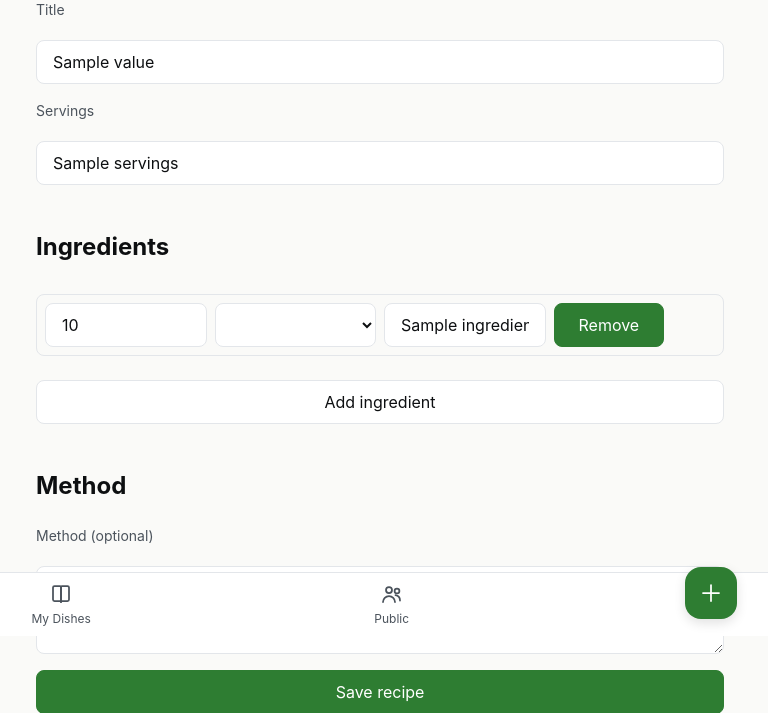
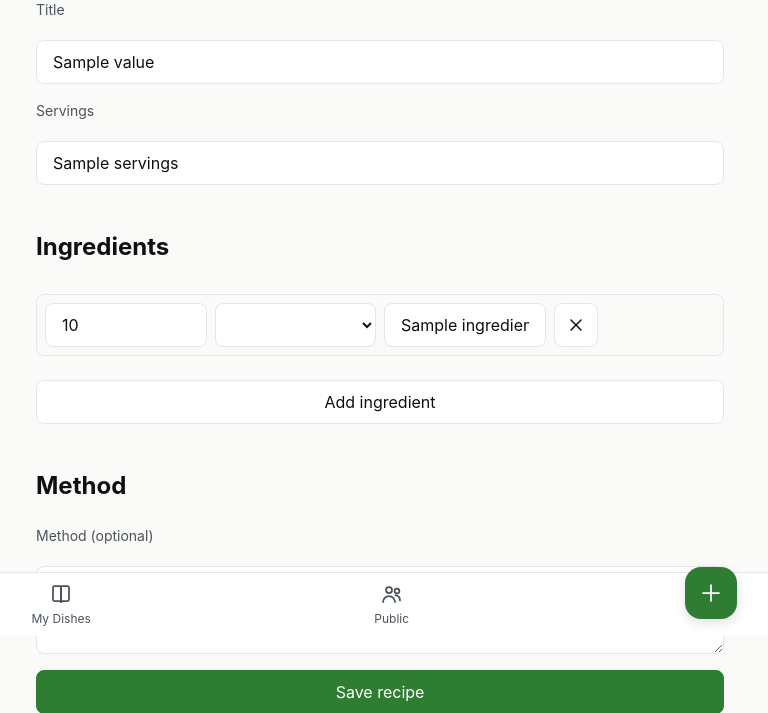
Before and after one commit to AlexanderHultsch/Bring2Bring, a Node project: template src/views/recipes/form.ejs in a window 1280 px wide. Shown: the part 164-877 px from the top of the page, without its empty margins (260-1028 px from the left). Run offline with Node 20 templates, Linux system fonts and the light colour scheme; the template is opened without the code that fills it: most values are stand-ins (such as "Sample title", 1, 10 or a date in 2020); lists and menus that the app fills with data are empty.

Commit message:
Make a button opt in to being the primary action, not out of it
The stylesheet styled the bare button element with the accent-green
primary look, so every control that was not the primary action had to
override it. The two Remove-ingredient buttons never did, and rendered
as the loudest thing on the editing screen, once per ingredient.

Inverted: the element is role-neutral and .button carries the visual.
Remove becomes an icon-only 44px button with an accessible name; every
button in every template now names its role, so grep for a <button>
without a class comes back empty.

.theme-toggle had been silently taking its inline-flex centring from the
element rule without setting it - repaired in the same change rather
than left to surface as a rendering bug.

The focus ring is deliberately untouched: no outline: none, no all:
unset. Buttons here rely on the browser's default indicator.

Spec 10.D (E1).

Co-Authored-By: Claude Opus 5 <noreply@anthropic.com>
Claude-Session: https://claude.ai/code/session_01N73MYYbybHthYtpTUU9LTu

```diff
--- a/public/css/style.css
+++ b/public/css/style.css
@@ -79,7 +79,15 @@ a:focus {
   text-decoration: none;
 }
 
-button,
+button {
+  font: inherit;
+  color: inherit;
+  background: none;
+  border: 0;
+  padding: 0;
+  cursor: pointer;
+}
+
 .button {
   display: inline-flex;
   align-items: center;
@@ -96,7 +104,6 @@ button,
   cursor: pointer;
 }
 
-button:hover,
 .button:hover {
   filter: brightness(1.1);
 }
@@ -188,6 +195,9 @@ label {
 }
 
 .theme-toggle {
+  display: inline-flex;
+  align-items: center;
+  justify-content: center;
   min-height: var(--min-tap-target);
   min-width: var(--min-tap-target);
   padding: 0;
@@ -203,6 +213,15 @@ label {
 }
 
 .button--ghost {
+  border: 1px solid var(--color-border);
+  background: var(--color-surface);
+  color: var(--color-text);
+}
+
+.button--icon {
+  min-width: var(--min-tap-target);
+  padding-left: 0;
+  padding-right: 0;
   border: 1px solid var(--color-border);
   background: var(--color-surface);
   color: var(--color-text);
--- a/src/views/recipes/form.ejs
+++ b/src/views/recipes/form.ejs
@@ -43,7 +43,9 @@
                 </select>
                 <input type="text" name="ingredients[<%= ingredientIndex %>][name]" value="<%= ingredient.name %>" placeholder="Ingredient" class="ingredient-row__name" data-ingredient-name>
                 <div class="ingredient-row__actions">
-                  <button type="button" data-remove-ingredient>Remove</button>
+                  <button type="button" class="button button--icon" data-remove-ingredient aria-label="Remove ingredient">
+                    <svg class="icon"><use href="#i-close"></use></svg>
+                  </button>
                 </div>
               </div>
             <% }) %>
@@ -66,7 +68,9 @@
               </select>
               <input type="text" name="" value="" placeholder="Ingredient" class="ingredient-row__name" data-ingredient-name>
               <div class="ingredient-row__actions">
-                <button type="button" data-remove-ingredient>Remove</button>
+                <button type="button" class="button button--icon" data-remove-ingredient aria-label="Remove ingredient">
+                  <svg class="icon"><use href="#i-close"></use></svg>
+                </button>
               </div>
             </div>
           </template>
```
